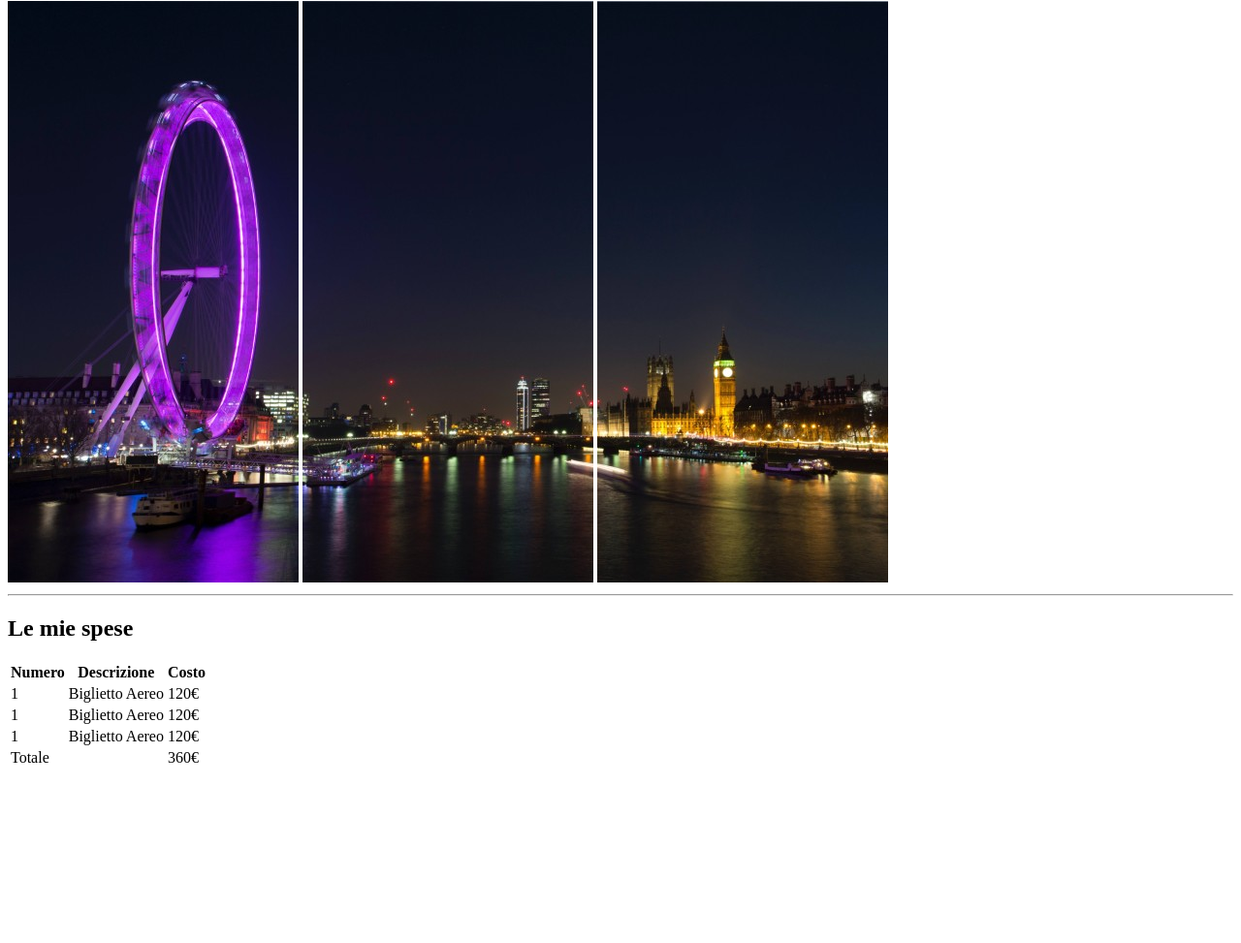
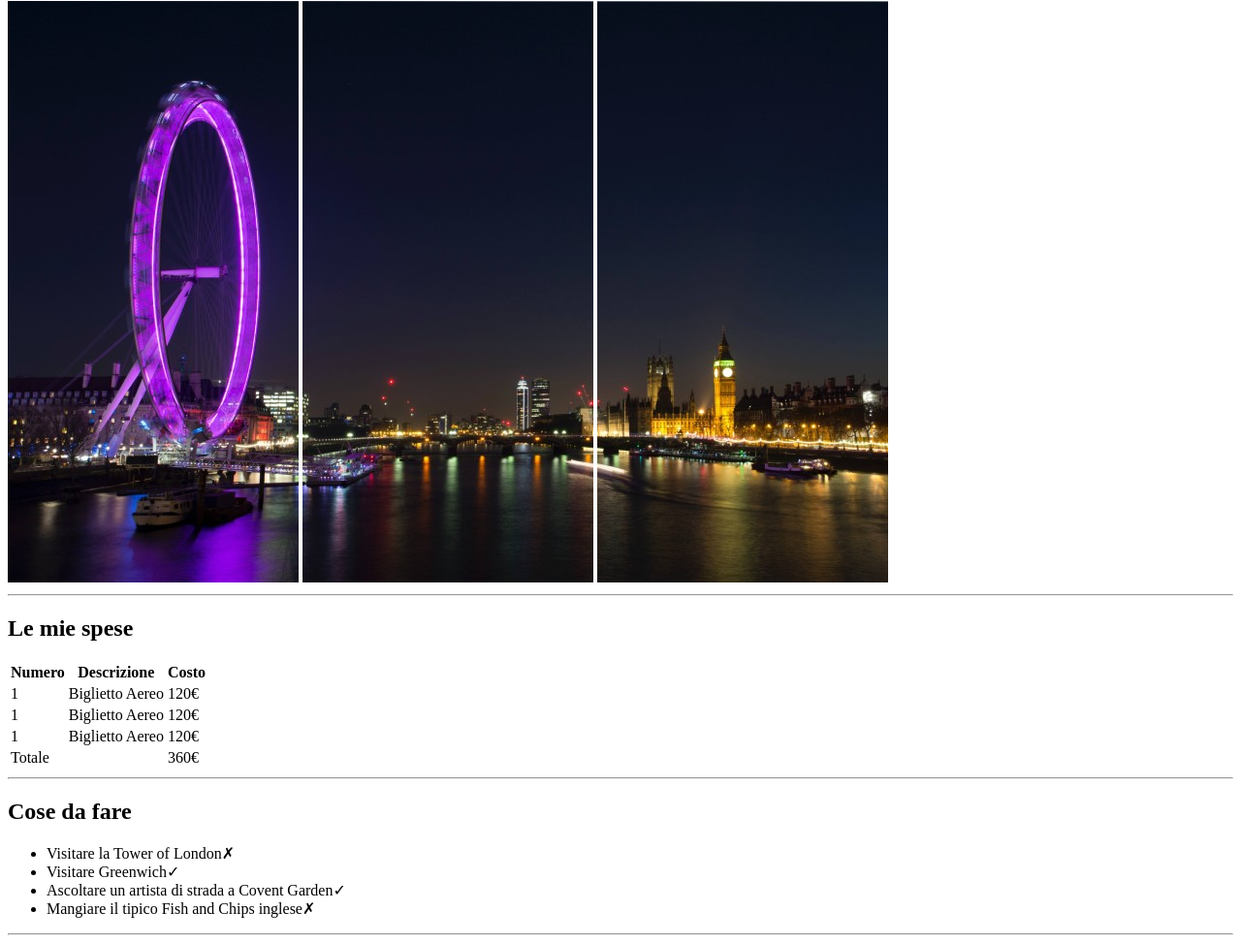
Before and after one commit to MassimilianoTagliabue/html-london-trip, a plain HTML site: page index.html in a window 1280 px wide. Shown: the part 79-1052 px from the top of the page at 97% size. Before the commit the page ends 881 px from the top, so only its background shows below. Drawn offline with Linux system fonts and the light colour scheme.

Commit message:
feat: lista completa

```diff
--- a/index.html
+++ b/index.html
@@ -60,7 +60,18 @@
             </tfoot>
         </table>
         <!-- chiusura tabella -->
+        <hr>
 
+        <h2>Cose da fare</h2>
+        <!-- inizio lista -->
+        <ul>
+            <li>Visitare la Tower of London&cross;</li>
+            <li>Visitare Greenwich&check;</li>
+            <li>Ascoltare un artista di strada a Covent Garden&check;</li>
+            <li>Mangiare il tipico Fish and Chips inglese&cross;</li>
+        </ul>
+        <!-- fine lista -->
+         <hr>
     </main>
     <!-- /main -->
 </body>
```
